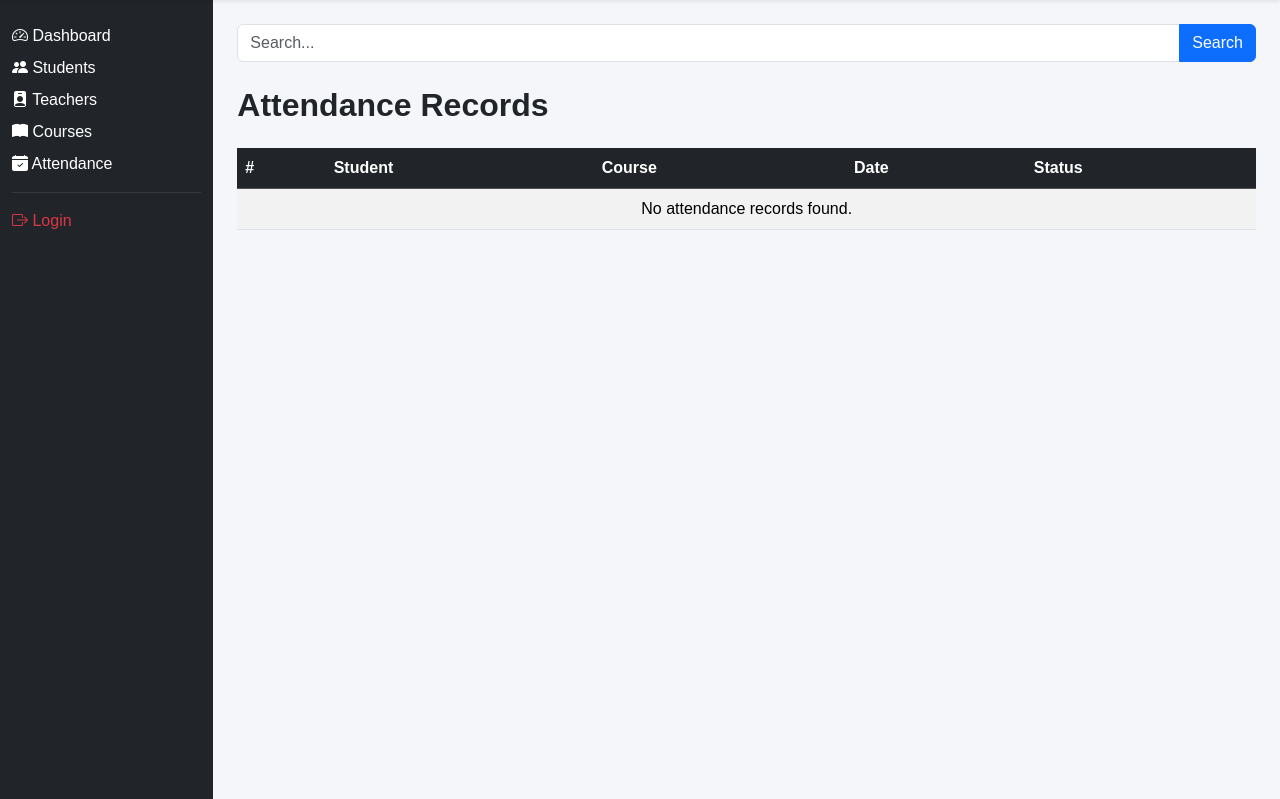
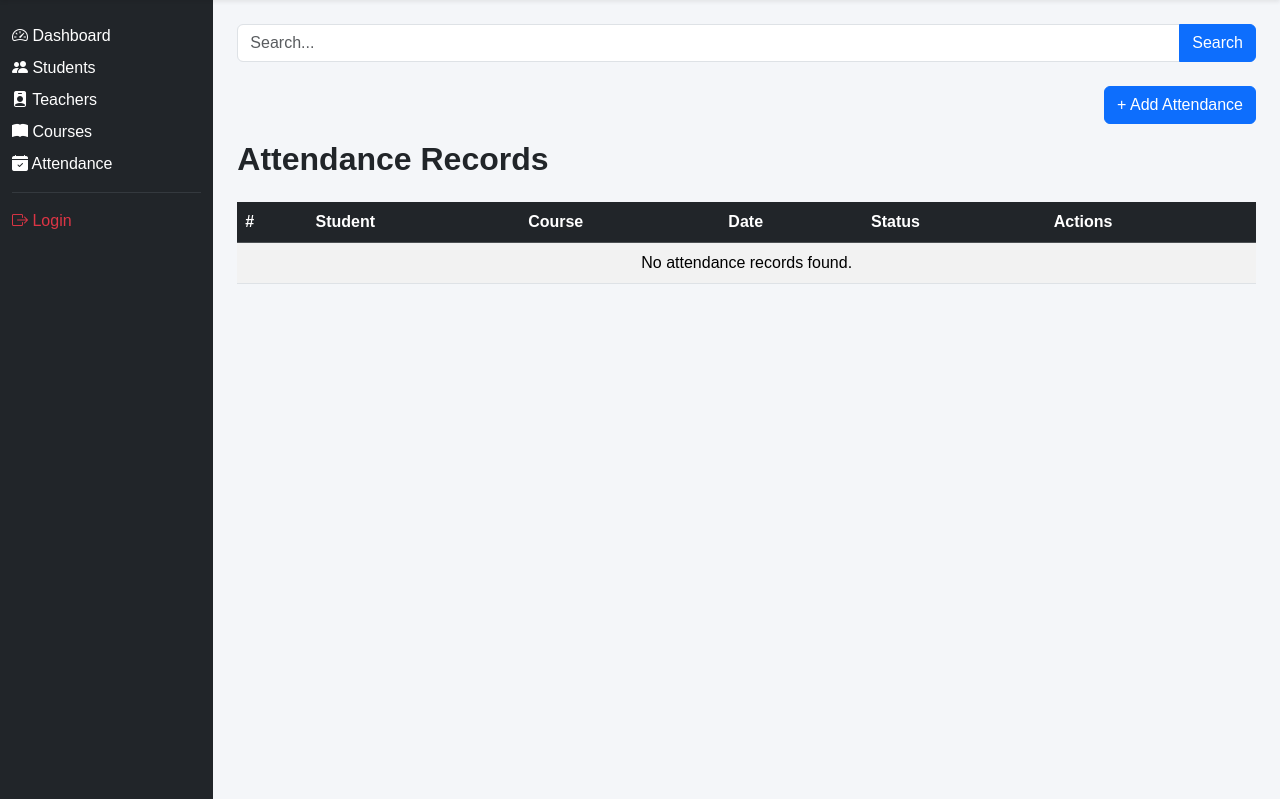
Before and after one commit to Jonnie-k/student-attendance-frontend, a Django app: page /attendance/ in a window 1280 px wide. Shown: the part 56-855 px from the top of the page. Run offline with Django 5.2, Linux system fonts and the light colour scheme; data that the repository does not hold is empty.

Commit message:
Complete attendance CRUD frontend

```diff
--- a/frontend/urls.py
+++ b/frontend/urls.py
@@ -30,9 +30,16 @@ path(
     name="delete_course",
 ),
     # Attendance
-    path("attendance/", views.attendance, name="attendance"),
-    path("courses/", views.courses, name="courses"),
-    path("courses/add/", views.add_course, name="add_course"),
-    path("courses/edit/<int:course_id>/", views.edit_course, name="edit_course"),
-    path("courses/delete/<int:course_id>/", views.delete_course, name="delete_course"),
+  path("attendance/", views.attendance, name="attendance"),
+path("attendance/add/", views.add_attendance, name="add_attendance"),
+path(
+    "attendance/edit/<int:attendance_id>/",
+    views.edit_attendance,
+    name="edit_attendance",
+),
+path(
+    "attendance/delete/<int:attendance_id>/",
+    views.delete_attendance,
+    name="delete_attendance",
+),
     ]
--- a/frontend/views.py
+++ b/frontend/views.py
@@ -430,12 +430,14 @@ def attendance(request):
         search = search.lower()
 
         attendance = [
-            record for record in attendance
-            if (
-                search in str(record.get("student", "")).lower()
-                or search in str(record.get("course", "")).lower()
-            )
-        ]
+    record for record in attendance
+    if (
+        search in record.get("student_name", "").lower()
+        or search in record.get("course_name", "").lower()
+        or search in record.get("status", "").lower()
+        or search in record.get("date", "").lower()
+    )
+]
 
     return render(
         request,
@@ -445,3 +447,125 @@ def attendance(request):
             "search": search,
         },
     )
+
+def add_attendance(request):
+    students = requests.get(f"{BASE_API}/students/").json()
+    courses = requests.get(f"{BASE_API}/courses/").json()
+
+    if isinstance(students, dict):
+        students = students.get("results", students)
+
+    if isinstance(courses, dict):
+        courses = courses.get("results", courses)
+
+    if request.method == "POST":
+        data = {
+            "student": request.POST.get("student"),
+            "course": request.POST.get("course"),
+            "date": request.POST.get("date"),
+            "status": request.POST.get("status"),
+        }
+
+        response = requests.post(
+            f"{BASE_API}/attendance/",
+            json=data,
+        )
+
+        if response.status_code == 201:
+            return redirect("attendance")
+
+        return render(
+            request,
+            "frontend/attendance_form.html",
+            {
+                "students": students,
+                "courses": courses,
+                "error": response.json(),
+            },
+        )
+
+    return render(
+        request,
+        "frontend/attendance_form.html",
+        {
+            "students": students,
+            "courses": courses,
+        },
+    )
+
+
+def edit_attendance(request, attendance_id):
+    students = requests.get(f"{BASE_API}/students/").json()
+    courses = requests.get(f"{BASE_API}/courses/").json()
+
+    if isinstance(students, dict):
+        students = students.get("results", students)
+
+    if isinstance(courses, dict):
+        courses = courses.get("results", courses)
+
+    url = f"{BASE_API}/attendance/{attendance_id}/"
+
+    if request.method == "POST":
+        data = {
+            "student": request.POST.get("student"),
+            "course": request.POST.get("course"),
+            "date": request.POST.get("date"),
+            "status": request.POST.get("status"),
+        }
+
+        response = requests.put(url, json=data)
+
+        if response.status_code == 200:
+            return redirect("attendance")
+
+        return render(
+            request,
+            "frontend/attendance_form.html",
+            {
+                "attendance": data,
+                "students": students,
+                "courses": courses,
+                "error": response.json(),
+            },
+        )
+
+    response = requests.get(url)
+
+    if response.status_code == 200:
+        attendance = response.json()
+
+        return render(
+            request,
+            "frontend/attendance_form.html",
+            {
+                "attendance": attendance,
+                "students": students,
+                "courses": courses,
+            },
+        )
+
+    return redirect("attendance")
+
+
+def delete_attendance(request, attendance_id):
+    url = f"{BASE_API}/attendance/{attendance_id}/"
+
+    if request.method == "POST":
+        requests.delete(url)
+        return redirect("attendance")
+
+    response = requests.get(url)
+
+    if response.status_code == 200:
+        attendance = response.json()
+
+        return render(
+            request,
+            "frontend/attendance_delete.html",
+            {
+                "attendance": attendance,
+            },
+        )
+
+    return redirect("attendance")
--- a/templates/frontend/attendance.html
+++ b/templates/frontend/attendance.html
@@ -17,7 +17,11 @@
         </button>
     </div>
 </form>
-
+<div class="mb-3 text-end">
+    <a href="{% url 'add_attendance' %}" class="btn btn-primary">
+        + Add Attendance
+    </a>
+</div>
 <h2 class="mb-4">Attendance Records</h2>
 
 <table class="table table-striped">
@@ -28,23 +32,36 @@
             <th>Course</th>
             <th>Date</th>
             <th>Status</th>
+            <th>Actions</th>
         </tr>
     </thead>
 
     <tbody>
 
-    {% for record in attendance_records %}
-    <tr>
-        <td>{{ forloop.counter }}</td>
-        <td>{{ record.student }}</td>
-        <td>{{ record.course }}</td>
-        <td>{{ record.date }}</td>
-        <td>{{ record.status }}</td>
-    </tr>
+   {% for record in attendance %}
+   <tr>
+    <td>{{ forloop.counter }}</td>
+    <td>{{ record.student_name }}</td>
+    <td>{{ record.course_name }}</td>
+    <td>{{ record.date }}</td>
+    <td>{{ record.status }}</td>
+
+    <td>
+        <a href="{% url 'edit_attendance' record.id %}"
+           class="btn btn-warning btn-sm">
+            Edit
+        </a>
+
+        <a href="{% url 'delete_attendance' record.id %}"
+           class="btn btn-danger btn-sm">
+            Delete
+        </a>
+    </td>
+</tr>
 
     {% empty %}
     <tr>
-        <td colspan="5" class="text-center">
+        <td colspan="6" class="text-center">
             No attendance records found.
         </td>
     </tr>
```
Also changed, not shown: templates/frontend/attendance_delete.html (added, +28 -0 lines), templates/frontend/attendance_form.html (added, +77 -0 lines).
